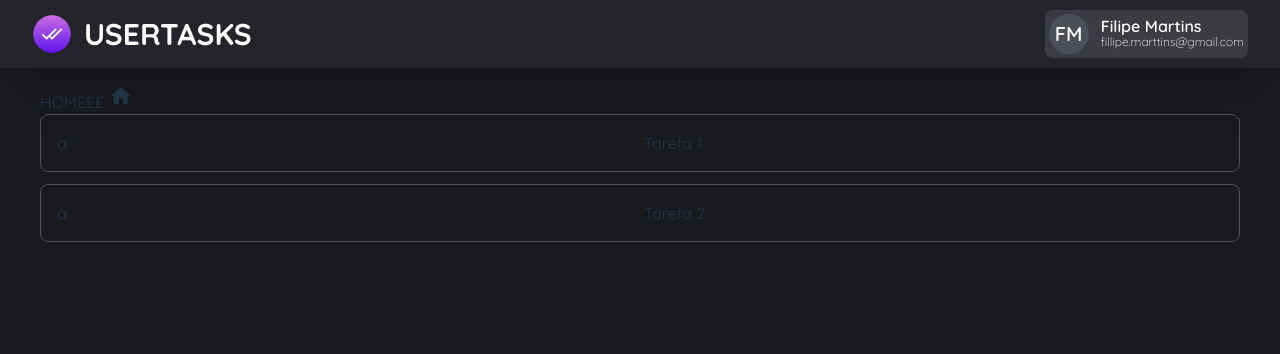
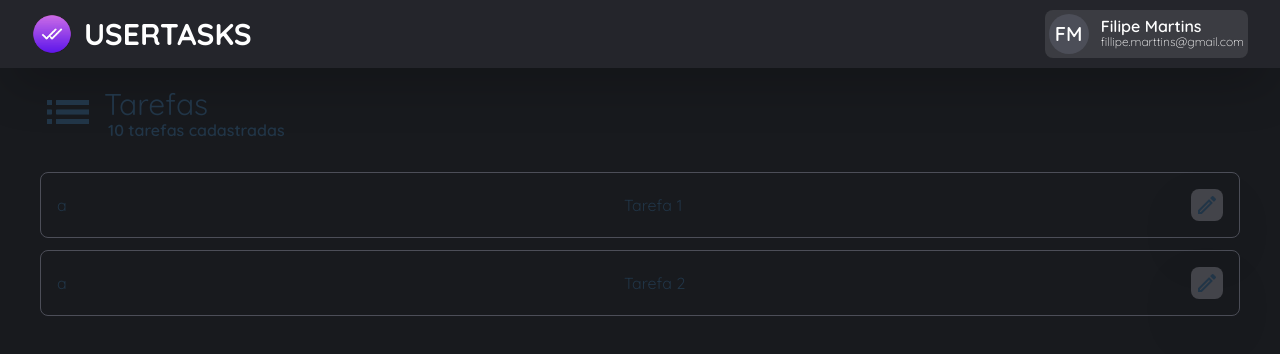
Before and after one commit to tarcisioangelo/node-vue-aws, a Vue app: page /tasks in a window 1280 px wide. Shown: the top 354 px of the page. Built offline with nearby package versions, Linux system fonts and the light colour scheme.

Commit message:
titulo pagina

```diff
--- /dev/null
+++ b/src/components/Buttons/IconButton.vue
@@ -0,0 +1,26 @@
+<template>
+    <button
+        @click="handleClick"
+        :class="[
+            ' h-8 w-8 rounded-lg drop-shadow-2xl flex  font-semibold bg-input hover:bg-primary hover:text-primary',
+            customClass,
+        ]"
+    >
+        <span class="material-icons-outlined m-auto"> {{ icon }}</span>
+    </button>
+</template>
+
+<script setup lang="ts">
+defineProps<{
+    icon: string
+    customClass?: string
+}>()
+
+const emit = defineEmits<{
+    (e: 'click'): void
+}>()
+
+const handleClick = () => {
+    emit('click')
+}
+</script>
--- /dev/null
+++ b/src/components/Navigation/TitlePage.vue
@@ -0,0 +1,10 @@
+<template>
+    <div class="flex items-center gap-2 mb-8">
+        <span class="material-icons-outlined !text-[56px] w-14">lists</span>
+
+        <div class="flex flex-col leading-none">
+            <p class="text-3xl">Tarefas</p>
+            <label class="font-semibold ml-1">10 tarefas cadastradas</label>
+        </div>
+    </div>
+</template>
--- a/src/main.ts
+++ b/src/main.ts
@@ -1,7 +1,7 @@
 import { createApp } from 'vue'
 import '@/style.css'
 
-import 'material-icons/iconfont/material-icons.css'
+import 'material-icons/iconfont/outlined.css'
 
 import router from '@/routes'
 
--- a/src/views/Tasks.vue
+++ b/src/views/Tasks.vue
@@ -1,14 +1,17 @@
 <template>
-    HOMEEE <span class="material-icons">home</span>
+    <TitlePage />
 
     <div v-if="tasks.length > 0" class="flex flex-col gap-3">
         <div
             v-for="task in tasks"
             :key="task.id"
-            class="flex flex-wrap border border-input-line items-center p-4 rounded-lg hover:bg-component-hover cursor-pointer gap-2"
+            class="flex flex-wrap border border-input-line items-center p-4 rounded-lg gap-2"
         >
             <p class="flex-1">a</p>
             <p class="flex-1">{{ task.title }}</p>
+            <div class="flex gap-2">
+                <IconButton icon="edit" />
+            </div>
         </div>
     </div>
 
@@ -16,6 +19,8 @@
 </template>
 
 <script lang="ts" setup>
+import IconButton from '@/components/Buttons/IconButton.vue'
+import TitlePage from '@/components/Navigation/TitlePage.vue'
 interface ITask {
     id: number
     title: string
```
